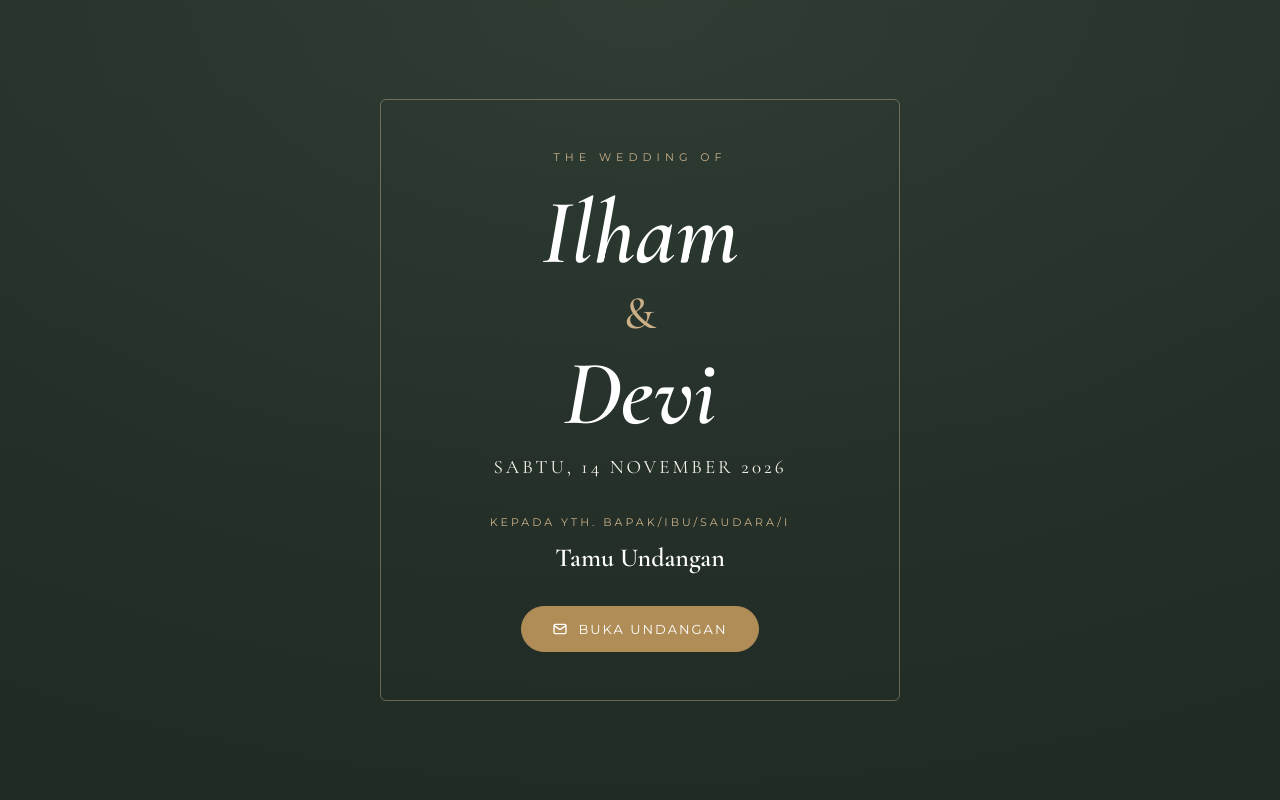
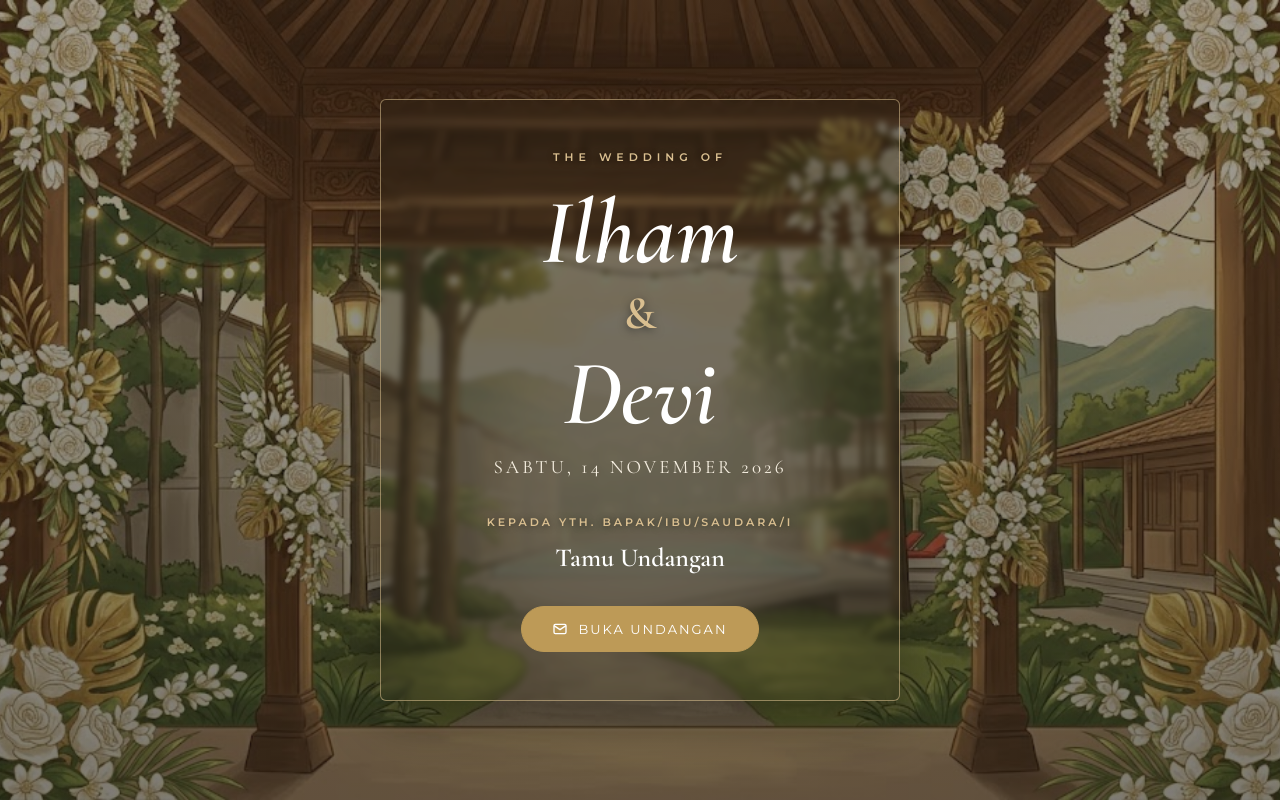
Before and after one commit to yfamily24/Wedding-Invitation, a React (Vite) app: page / in a window 1280 px wide. Shown: the top 800 px of the page. Built offline with nearby package versions, Linux system fonts and the light colour scheme.

Commit message:
Add bandhawa image and cover background change

```diff
--- a/src/index.css
+++ b/src/index.css
@@ -1,13 +1,15 @@
 :root{
-  --green:#3a4a3f;
-  --green-soft:#5d7264;
-  --gold:#b08d57;
-  --gold-light:#cbb088;
-  --cream:#f7f3ec;
-  --cream-2:#efe7da;
-  --ink:#33352f;
+  /* Palet hangat selaras dgn gambar venue Bumi Bandhawa:
+     kayu cokelat, hijau hutan, bunga putih, daun emas, langit krem. */
+  --green:#3d4a38;        /* hijau hutan hangat (bagian gelap) */
+  --green-soft:#5f6e52;   /* sage lembut */
+  --gold:#bd9a57;         /* emas kaya (daun emas) */
+  --gold-light:#dabf90;
+  --cream:#f6efe1;        /* krem hangat (langit) */
+  --cream-2:#ece1cc;
+  --ink:#3a3529;
   --rose:#b98a7d;
-  --shadow:rgba(58,74,63,.18);
+  --shadow:rgba(60,55,35,.18);
 }
 *{box-sizing:border-box;margin:0;padding:0}
 html{scroll-behavior:smooth}
@@ -44,19 +46,25 @@ body.locked{overflow:hidden}
   display:flex;flex-direction:column;align-items:center;justify-content:center;text-align:center;
   padding:40px 24px;color:var(--cream);
   background:
-    linear-gradient(rgba(30,40,34,.62),rgba(30,40,34,.72)),
-    radial-gradient(120% 120% at 50% 0%, #4c6052 0%, #2f3d34 60%, #243029 100%);
+    linear-gradient(rgba(40,34,22,.42),rgba(35,30,20,.58)),
+    var(--green) url('/assets/bg-bandhawa.png') center / cover no-repeat;
   transition:opacity 1s ease, visibility 1s;
 }
 #cover.hide{opacity:0;visibility:hidden;pointer-events:none}
-.cover-frame{border:1px solid rgba(203,176,136,.45);padding:48px 30px;border-radius:6px;max-width:520px;width:100%}
-.cover-eyebrow{letter-spacing:5px;font-size:11px;text-transform:uppercase;color:var(--gold-light);margin-bottom:18px}
+.cover-frame{
+  border:1px solid rgba(218,191,144,.55);
+  background:rgba(35,30,20,.28);
+  backdrop-filter:blur(3px);
+  box-shadow:0 20px 50px rgba(0,0,0,.35);
+  padding:48px 30px;border-radius:6px;max-width:520px;width:100%;
+}
+.cover-eyebrow{letter-spacing:5px;font-size:11px;text-transform:uppercase;color:var(--gold-light);font-weight:600;text-shadow:0 1px 6px rgba(0,0,0,.5);margin-bottom:18px}
 .cover-names{font-size:clamp(52px,16vw,92px);color:#fff;margin:6px 0}
 .cover-names .cn-line{display:block;line-height:1.05}
-.cover-names .cn-amp{display:block;font-size:.5em;color:var(--gold-light);margin:6px 0}
+.cover-names .cn-amp{display:block;font-size:.5em;color:var(--gold-light);font-weight:700;text-shadow:0 2px 8px rgba(0,0,0,.5);margin:6px 0}
 .cover-date{font-family:'Cormorant Garamond',serif;font-size:19px;letter-spacing:3px;margin-top:8px;color:var(--cream)}
 .guest-box{margin:30px 0 26px}
-.guest-box .lbl{font-size:11px;letter-spacing:3px;text-transform:uppercase;color:var(--gold-light)}
+.guest-box .lbl{font-size:11px;letter-spacing:3px;text-transform:uppercase;color:var(--gold-light);font-weight:600;text-shadow:0 1px 6px rgba(0,0,0,.5)}
 .guest-box .name{font-family:'Cormorant Garamond',serif;font-size:26px;font-weight:600;color:#fff;margin-top:4px}
 
 /* ============ page ============ */
```
Also changed, not shown: public/assets/bg-bandhawa.png (added).
